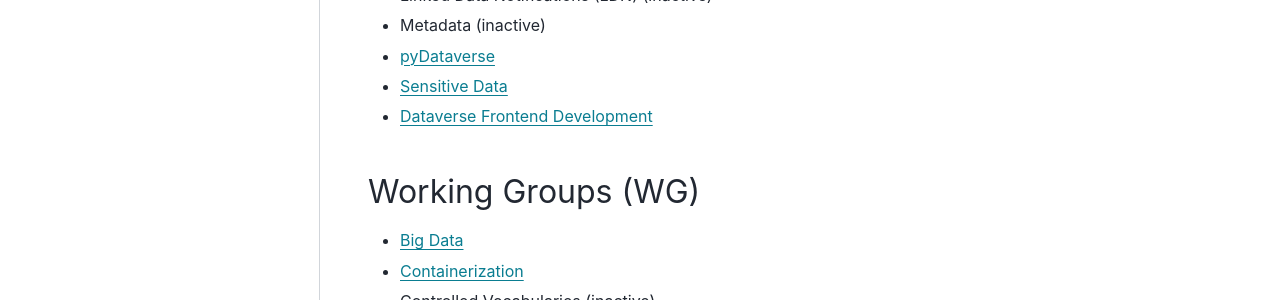
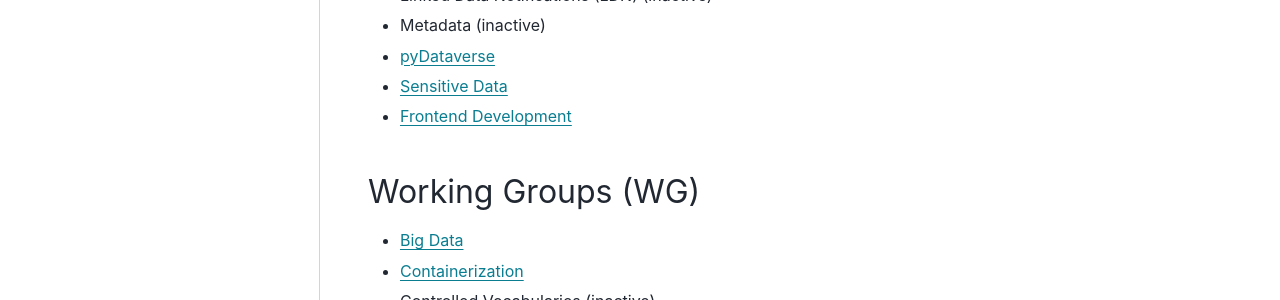
Before and after one commit to gdcc/www.gdcc.io, a Sphinx documentation site: the page built from source/working-groups.md, in a window 1280 px wide and 961 px high. Shown: the part 430-730 px from the top of the window. Built offline with Sphinx 7.4.7 and the PyData theme 0.15.4, drawn with Linux system fonts in a browser that asks for light colours.

Commit message:
Update working-groups.md

```diff
--- a/source/working-groups.md
+++ b/source/working-groups.md
@@ -8,7 +8,7 @@
 - Metadata (inactive)
 - [pyDataverse](https://github.com/gdcc/pyDataverse)
 - [Sensitive Data](https://groups.google.com/g/dataverse-community/c/P-yR0JV26Fc/m/l11RQ4cwAQAJ)
-- [Dataverse Frontend Development](https://ui.gdcc.io)
+- [Frontend Development](https://ui.gdcc.io)
 
 ## Working Groups (WG)
 - [Big Data](https://dataversecommunity.slack.com/archives/C06429RS3D5)
```
